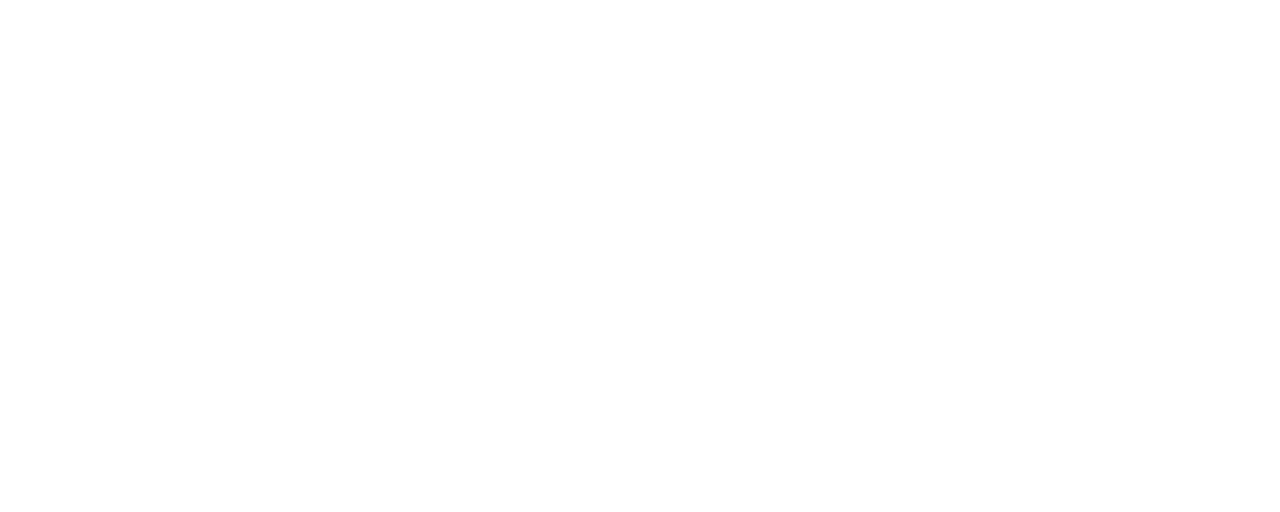
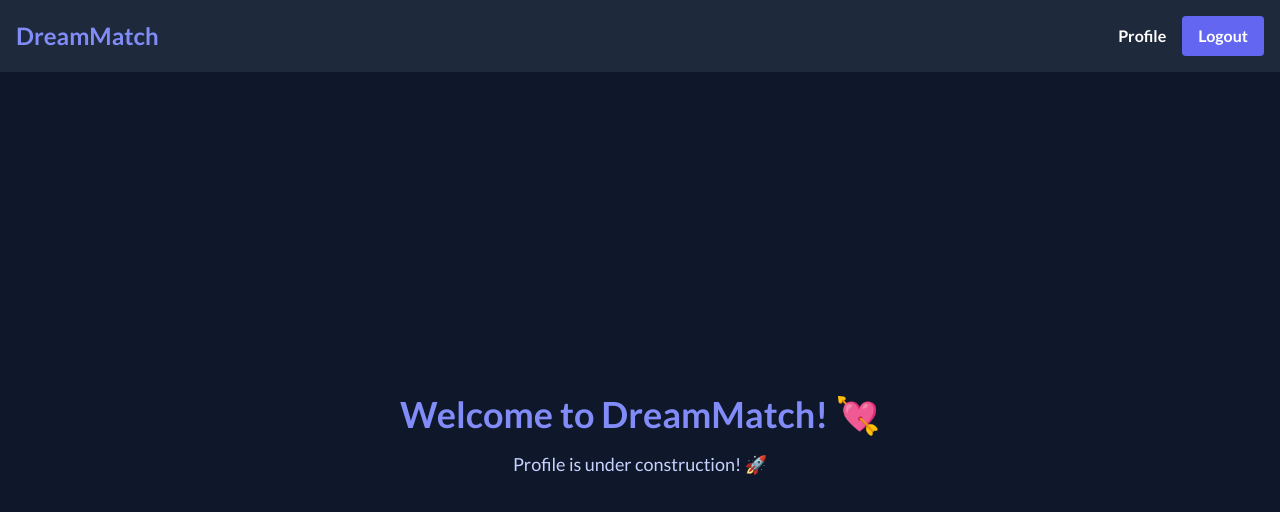
Before and after one commit to aakash-sachdev/dreammatch, a React (Vite) app in the folder frontend/: page /profile in a window 1280 px wide. Before the commit this address had no page. Shown: the top 512 px of the page. Built offline with nearby package versions, Linux system fonts and the light colour scheme.

Commit message:
Profile page created | added route in App

```diff
--- a/frontend/src/App.jsx
+++ b/frontend/src/App.jsx
@@ -3,6 +3,7 @@
 import Signup from './pages/Signup'
 import Login from './pages/Login'
 import Home from './pages/Home'
+import Profile from './pages/Profile'
 
 function App() {
   return (
@@ -11,6 +12,7 @@
       <Route path="/signup" element={<Signup />} />
       <Route path="/login" element={<Login />} />
       <Route path="/home" element={<Home />} />
+      <Route path="/profile" element={<Profile />} />
     </Routes>
   )
 }
--- /dev/null
+++ b/frontend/src/pages/Profile.jsx
@@ -0,0 +1,21 @@
+import Navbar from '../components/Navbar'
+
+function Profile() {
+  return (
+    <div className="min-h-screen flex flex-col bg-slate-900 text-white">
+      <Navbar />
+      <main className="flex-grow flex flex-col justify-center items-center">
+        <h1 className="text-4xl font-bold mb-4  text-indigo-400">
+          {' '}
+          Welcome to DreamMatch! 💘
+        </h1>
+        <p className="text-lg text-indigo-200">
+          {' '}
+          Profile is under construction! 🚀{' '}
+        </p>
+      </main>
+    </div>
+  )
+}
+
+export default Profile
```
